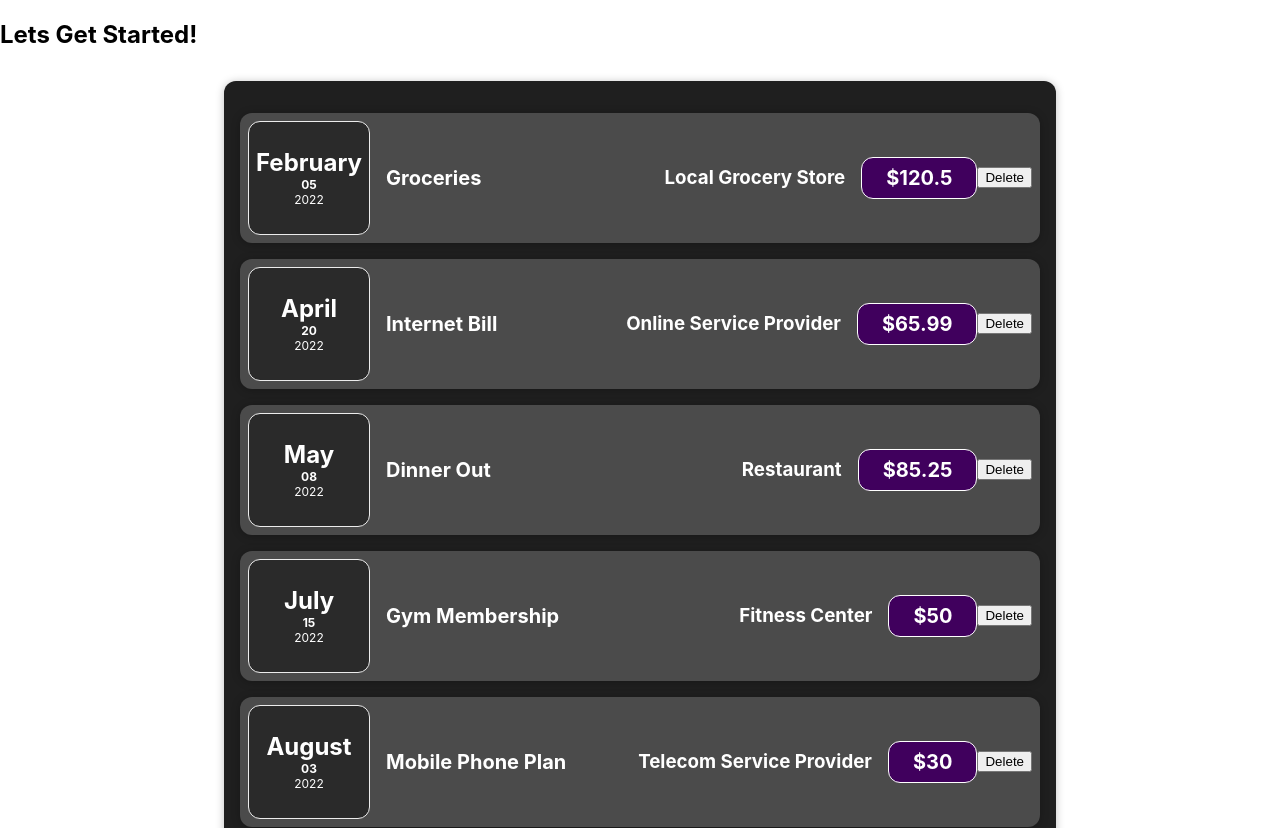
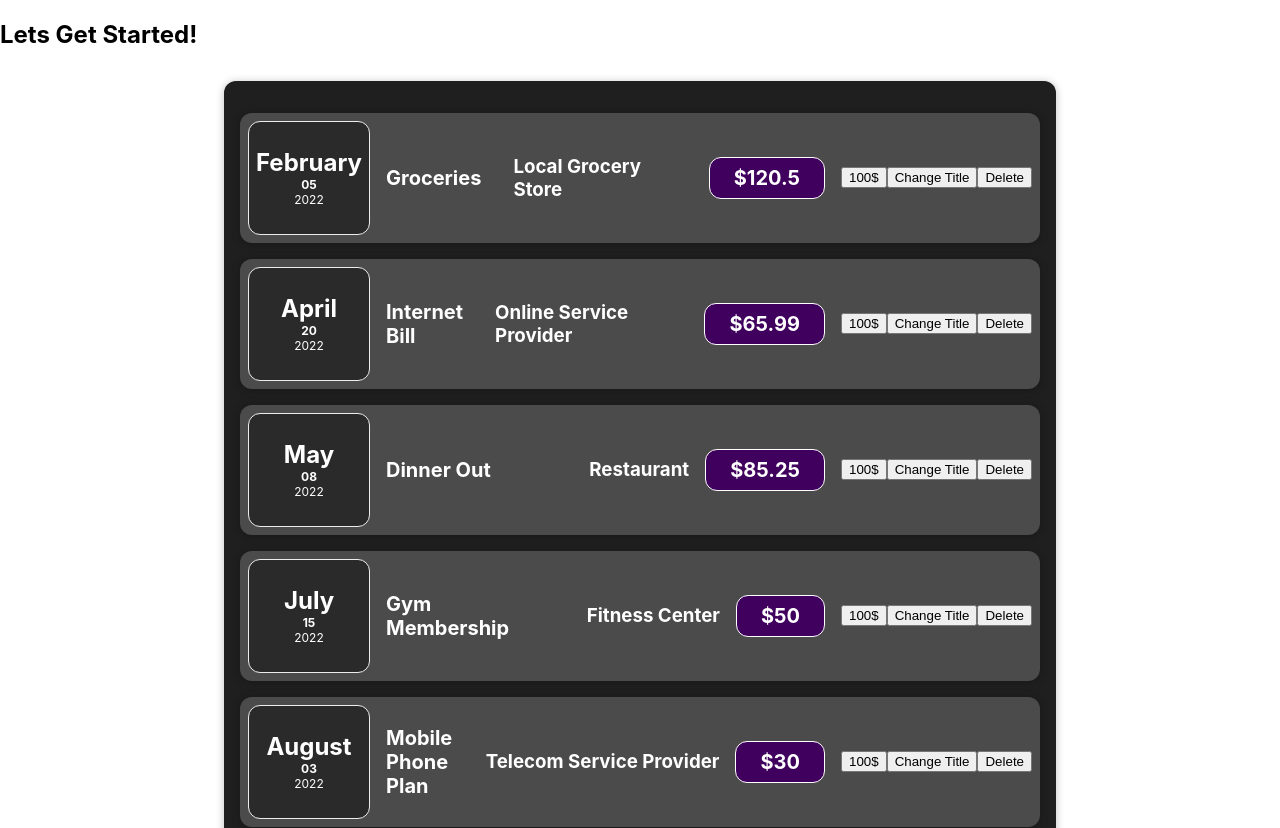
Before and after one commit to arpitanaskar/ExpenseItem, a React (Create React App) app: page / in a window 1280 px wide. Shown: the top 828 px of the page. Built offline with nearby package versions, Linux system fonts and the light colour scheme.

Commit message:
amunt to 100

```diff
--- a/src/components/Expenses/ExpenseDetails.js
+++ b/src/components/Expenses/ExpenseDetails.js
@@ -1,9 +1,16 @@
+import React, { useState } from "react";
 import "./ExpenseDetails.css";
 
 const ExpenseDetails = (props) => {
+  const [amount, updateAmount] = useState(props.amount);
+
+  const clickHandler = () => {
+    updateAmount("100");
+  };
+
   // console.log("expense details props children are " + props.children);
   const title = props.title;
-  const amount = props.amount;
+  // const amount = props.amount;
   const location = props.location;
 
   return (
@@ -11,6 +18,7 @@ const ExpenseDetails = (props) => {
       <h2>{title}</h2>
       <h3 className="expense-item__location">{location}</h3>
       <div className="expense-item__price">${amount}</div>
+      <button onClick={clickHandler}>100$</button>
     </div>
   );
 };
--- a/src/components/Expenses/ExpenseItem.js
+++ b/src/components/Expenses/ExpenseItem.js
@@ -1,9 +1,16 @@
+import React, { useState } from "react";
 import "./ExpenseItem.css";
 import ExpenseDate from "./ExpenseDate.js";
 import ExpenseDetails from "./ExpenseDetails.js";
 import Card from "../UI/Card.js";
 
 const ExpenseItem = (props) => {
+  const [title, setTitle] = useState(props.title);
+
+  const clickHandler = () => {
+    setTitle("updated");
+  };
+
   return (
     <Card className="expense-item">
       <ExpenseDate eDate={props.date} />
@@ -11,11 +18,12 @@ const ExpenseItem = (props) => {
       {/* The variable name of date in the ExpenseDate and here when we are passing props, should be the same. "eDate". we can always use date. I used eDate for clearing my concept. */}
 
       <ExpenseDetails
-        title={props.title}
+        title={title}
         amount={props.amount}
         location={props.locationOfExpenditure}
         // { this locationOfExpenditure is getting passed from App.js where the data mainly belongs.}
       />
+      <button onClick={clickHandler}>Change Title</button>
       <button>Delete</button>
     </Card>
   );
```
